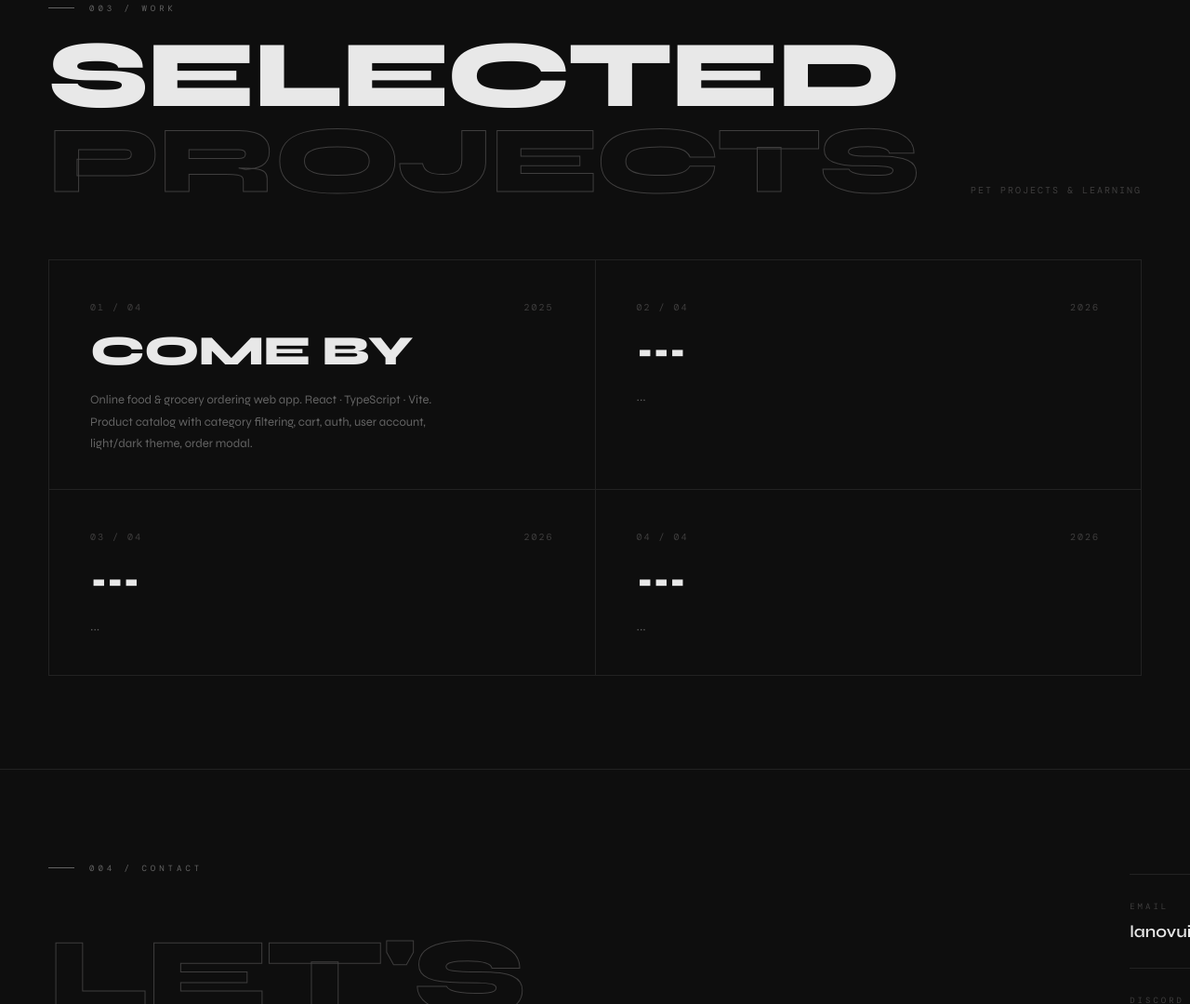
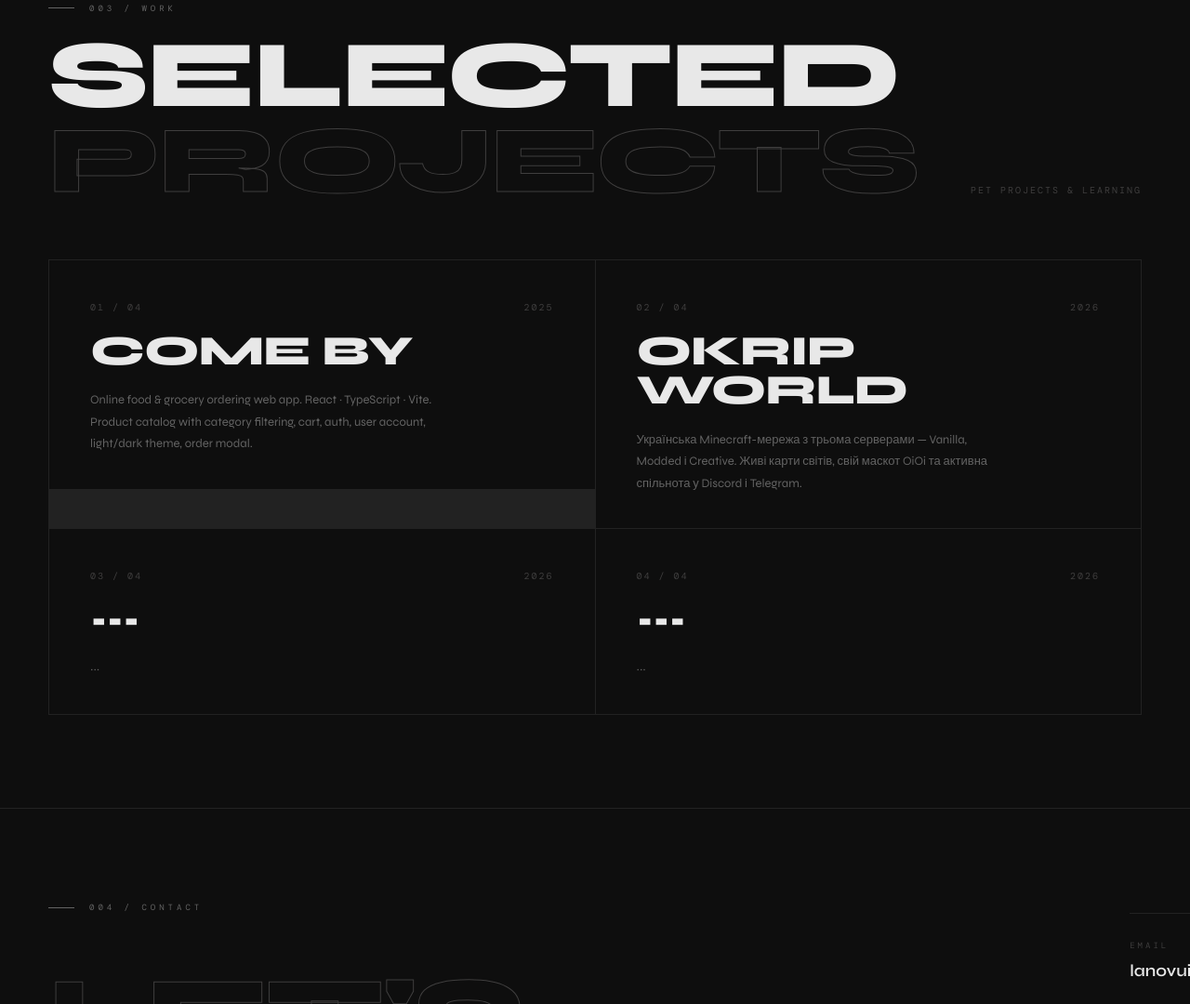
Before and after one commit to BlackMfgik/Portfolio, a website built with Vite: page index.html in a window 1280 px wide. Shown: the part 2634-3714 px from the top of the page at 93% size. Built offline with nearby package versions, Linux system fonts and the light colour scheme; a web font is replaced by a local one.

Commit message:
Add project

```diff
--- a/index.html
+++ b/index.html
@@ -3,7 +3,7 @@
   <head>
     <meta charset="UTF-8" />
     <meta name="viewport" content="width=device-width, initial-scale=1.0" />
-    <title>!Aøkigahara — Dmytro Lanovyi | Frontend Developer Portfolio</title>
+    <title>!Aøkigahara</title>
     <meta
       name="description"
       content="!Aokigahara — portfolio of Dmytro Lanovyi, a junior frontend developer from Cherkasy, Ukraine. React · TypeScript · JavaScript · CSS. Open to work, remote-friendly."
@@ -136,7 +136,7 @@
           I build clean, functional interfaces using React, TypeScript and
           modern tooling.
         </p>
-        <div style="display: flex; gap: 48px; align-items: flex-end">
+        <div class="hero-cta-wrap">
           <div class="nums">
             <div class="num-item">
               <div class="num-val">4</div>
@@ -326,7 +326,7 @@
     <section id="projects">
       <div class="projects-header reveal">
         <div>
-          <div class="sec-label" style="margin-bottom: 20px">
+          <div class="sec-label projects-sec-label">
             <div class="sec-label-line"></div>
             <div class="sec-label-text">003 / Work</div>
           </div>
@@ -339,6 +339,12 @@
       </div>
 
       <div class="project-grid">
+        <a
+          href="#"
+          target="_blank"
+          rel="noopener noreferrer"
+          class="project-link"
+        >
           <div class="project-card reveal">
             <div class="card-top">
               <div class="card-idx">01 / 04</div>
@@ -351,16 +357,34 @@
               account, light/dark theme, order modal.
             </div>
           </div>
+        </a>
 
+        <a
+          href="https://okrip-world.vercel.app"
+          target="_blank"
+          rel="noopener noreferrer"
+          class="project-link"
+        >
           <div class="project-card reveal d1">
             <div class="card-top">
               <div class="card-idx">02 / 04</div>
               <div class="card-yr">2026</div>
             </div>
-          <div class="project-name">~~~</div>
-          <div class="project-desc">~~~</div>
+            <div class="project-name">Okrip World</div>
+            <div class="project-desc">
+              Українська Minecraft-мережа з трьома серверами — Vanilla, Modded і
+              Creative. Живі карти світів, свій маскот OiOi та активна спільнота
+              у Discord і Telegram.
             </div>
+          </div>
+        </a>
 
+        <a
+          href="#"
+          target="_blank"
+          rel="noopener noreferrer"
+          class="project-link"
+        >
           <div class="project-card reveal d2">
             <div class="card-top">
               <div class="card-idx">03 / 04</div>
@@ -369,7 +393,14 @@
             <div class="project-name">~~~</div>
             <div class="project-desc">~~~</div>
           </div>
+        </a>
 
+        <a
+          href="#"
+          target="_blank"
+          rel="noopener noreferrer"
+          class="project-link"
+        >
           <div class="project-card reveal d3">
             <div class="card-top">
               <div class="card-idx">04 / 04</div>
@@ -378,6 +409,7 @@
             <div class="project-name">~~~</div>
             <div class="project-desc">~~~</div>
           </div>
+        </a>
       </div>
     </section>
 
--- a/src/style.css
+++ b/src/style.css
@@ -1236,3 +1236,20 @@ footer {
     padding: 24px 20px;
   }
 }
+
+.hero-cta-wrap {
+  display: flex;
+  gap: 48px;
+  align-items: flex-end;
+}
+
+.projects-header .projects-sec-label {
+  margin-bottom: 20px;
+}
+
+.project-link {
+  text-decoration: none;
+  color: inherit;
+  display: block;
+  cursor: none;
+}
```
Lines whose indentation alone changed are shown as unchanged.
